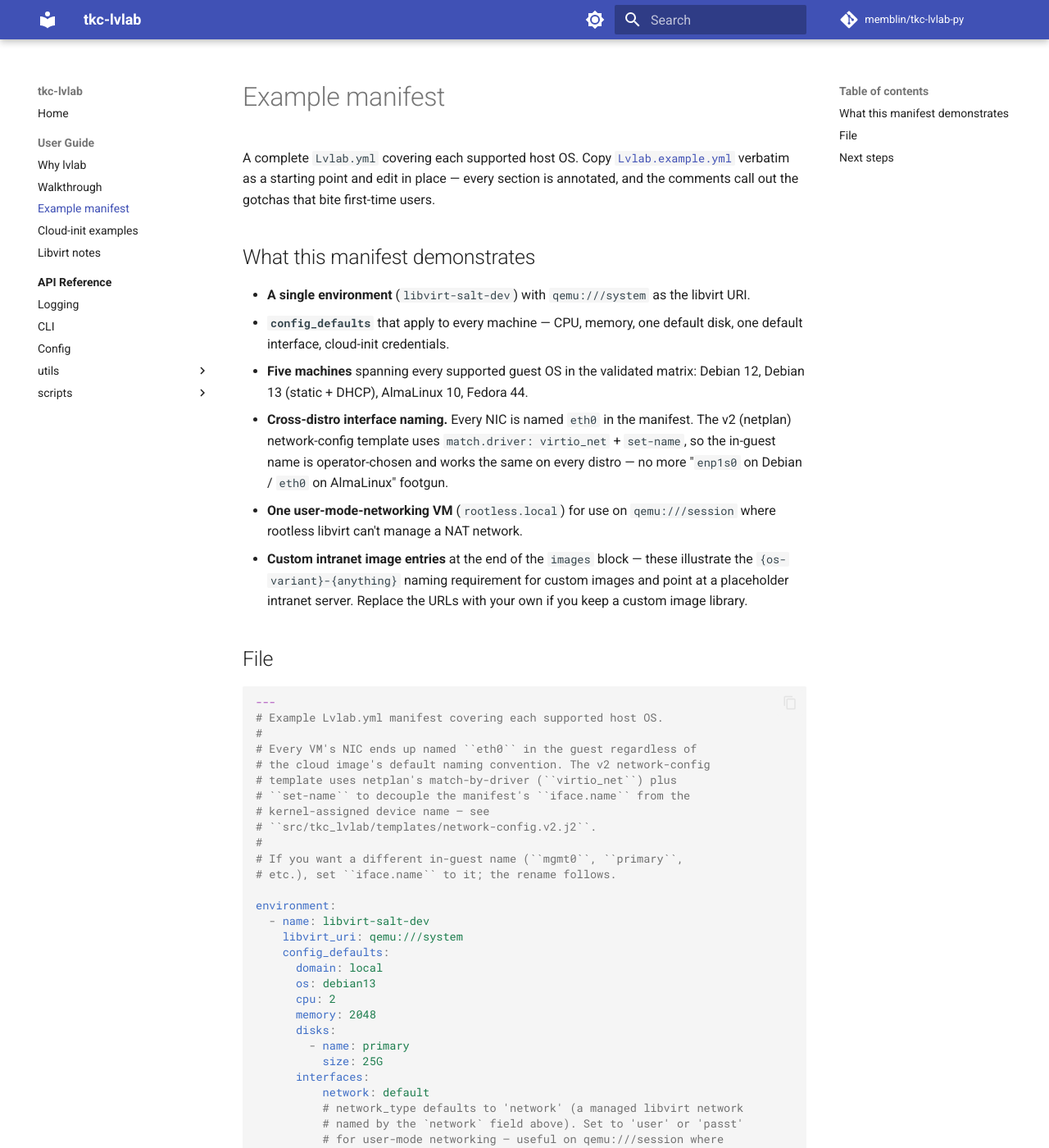
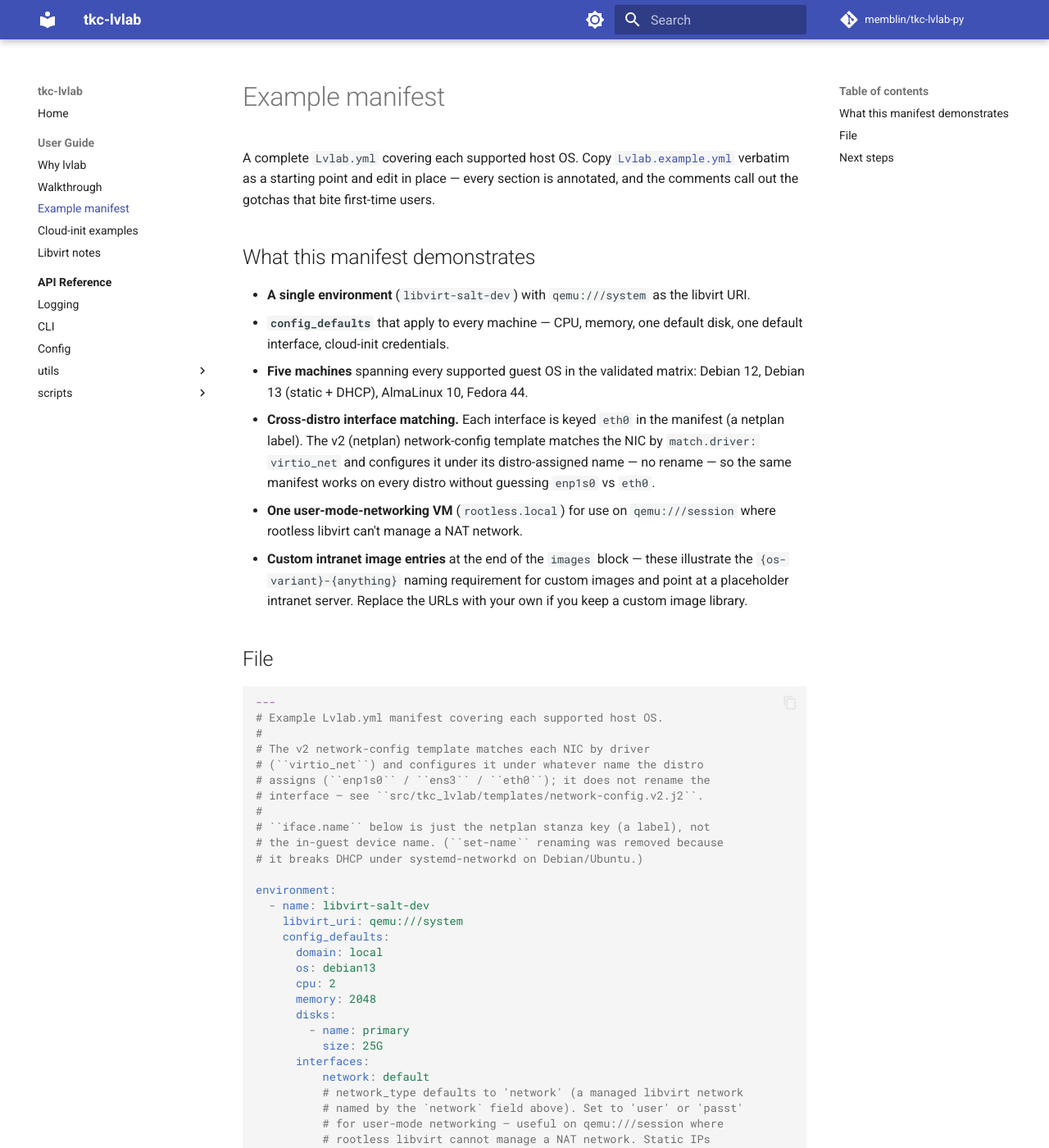
Before and after one commit to memblin/tkc-lvlab-py, an MkDocs documentation site: the page built from docs/example-manifest.md, in a window 1280 px wide and 1400 px high. Shown: the whole window at 82% size. Built offline with MkDocs 1.6.1 and Material for MkDocs 9.7.7, drawn with Linux system fonts in a browser that asks for light colours; comment, search, counter and statistics services are not loaded.

Commit message:
fix(network): drop netplan set-name from v2 config so Debian guests get DHCP
The v2 network-config template renamed the matched virtio NIC via netplan
`set-name: <iface.name>`. That works under NetworkManager (Fedora) but
leaves the interface unconfigured under systemd-networkd (Debian/Ubuntu),
so the guest never completes DHCP and is unreachable. Match the NIC by
driver and configure it under its distro-assigned kernel name instead; the
manifest's iface.name is now only the netplan stanza key (a label).

Surfaced by the new createvm/deletevm connectivity matrix: fedora44/dhcp
passed but debian13/dhcp got no lease — latent because no prior integration
test verified in-guest networking. Validated here: debian13 + fedora44 dhcp
now both SSH in as the default user on qemu:///system.

- network-config.v2.j2: remove set-name; keep match.driver: virtio_net.
  Affects both createvm and the lvlab manifest path (shared template).
- tests: assert match-by-driver + absence of set-name across the v2 cases.
- docs: update CLAUDE.md, cloud-init-examples, Lvlab.example.yml,
  example-manifest to describe match-without-rename and the revised
  multi-NIC limitation (driver match can't disambiguate >1 NIC).

Co-Authored-By: Claude Opus 4.7 (1M context) <noreply@anthropic.com>

````diff
--- a/docs/cloud-init-examples.md
+++ b/docs/cloud-init-examples.md
@@ -81,12 +81,14 @@ network:
 ## network-config (v2, netplan)
 
 The v2 template selects when an image entry sets
-`network_version: 2`. As of 0.3.0 it uses netplan's
-`match.driver: virtio_net` plus `set-name`, so the manifest's
-`iface.name` is the in-guest name regardless of what the cloud
-image's default naming convention would produce. Below, an operator
-chooses `eth0` and netplan renames the matched virtio NIC
-accordingly.
+`network_version: 2`. It matches each NIC by
+`match.driver: virtio_net` (every lvlab NIC is `model=virtio`) and
+configures it under whatever name the distro assigns — it does **not**
+rename the interface. (`set-name` was removed: netplan renaming breaks
+interface bring-up under systemd-networkd on Debian/Ubuntu, so the guest
+never gets a DHCP lease.) The manifest's `iface.name` is just the
+netplan stanza key (a label); the in-guest device keeps its kernel name
+(`enp1s0` / `ens3` / `eth0`).
 
 ```yaml
 network:
@@ -109,10 +110,10 @@ network:
 ```
 
 `match.driver: virtio_net` is reliable for a single NIC per VM.
-Multi-NIC manifests are a documented limitation — netplan's
-`set-name` only renames cleanly when the match resolves to a single
-device. Multi-NIC needs per-interface MAC matching, which is not
-yet supported in `lvlab`.
+Multi-NIC manifests are a documented limitation — a driver match
+selects *every* virtio NIC, so it can't disambiguate more than one.
+Multi-NIC needs per-interface MAC matching, which is not yet
+supported in `lvlab`.
 
 ## See also
 
--- a/docs/example-manifest.md
+++ b/docs/example-manifest.md
@@ -14,11 +14,11 @@ out the gotchas that bite first-time users.
 - **Five machines** spanning every supported guest OS in the
     validated matrix: Debian 12, Debian 13 (static + DHCP), AlmaLinux
     10, Fedora 44.
-- **Cross-distro interface naming.** Every NIC is named `eth0` in the
-    manifest. The v2 (netplan) network-config template uses
-    `match.driver: virtio_net` + `set-name`, so the in-guest name is
-    operator-chosen and works the same on every distro — no more
-    "`enp1s0` on Debian / `eth0` on AlmaLinux" footgun.
+- **Cross-distro interface matching.** Each interface is keyed `eth0` in
+    the manifest (a netplan label). The v2 (netplan) network-config
+    template matches the NIC by `match.driver: virtio_net` and configures
+    it under its distro-assigned name — no rename — so the same manifest
+    works on every distro without guessing `enp1s0` vs `eth0`.
 - **One user-mode-networking VM** (`rootless.local`) for use on
     `qemu:///session` where rootless libvirt can't manage a NAT
     network.
````
Also changed, not shown: other parts of docs/cloud-init-examples.md (+0 -1 lines), CLAUDE.md (+1 -1 lines), docs/Lvlab.example.yml (+7 -8 lines), src/tkc_lvlab/templates/network-config.v2.j2 (+12 -15 lines), 1 other file.
